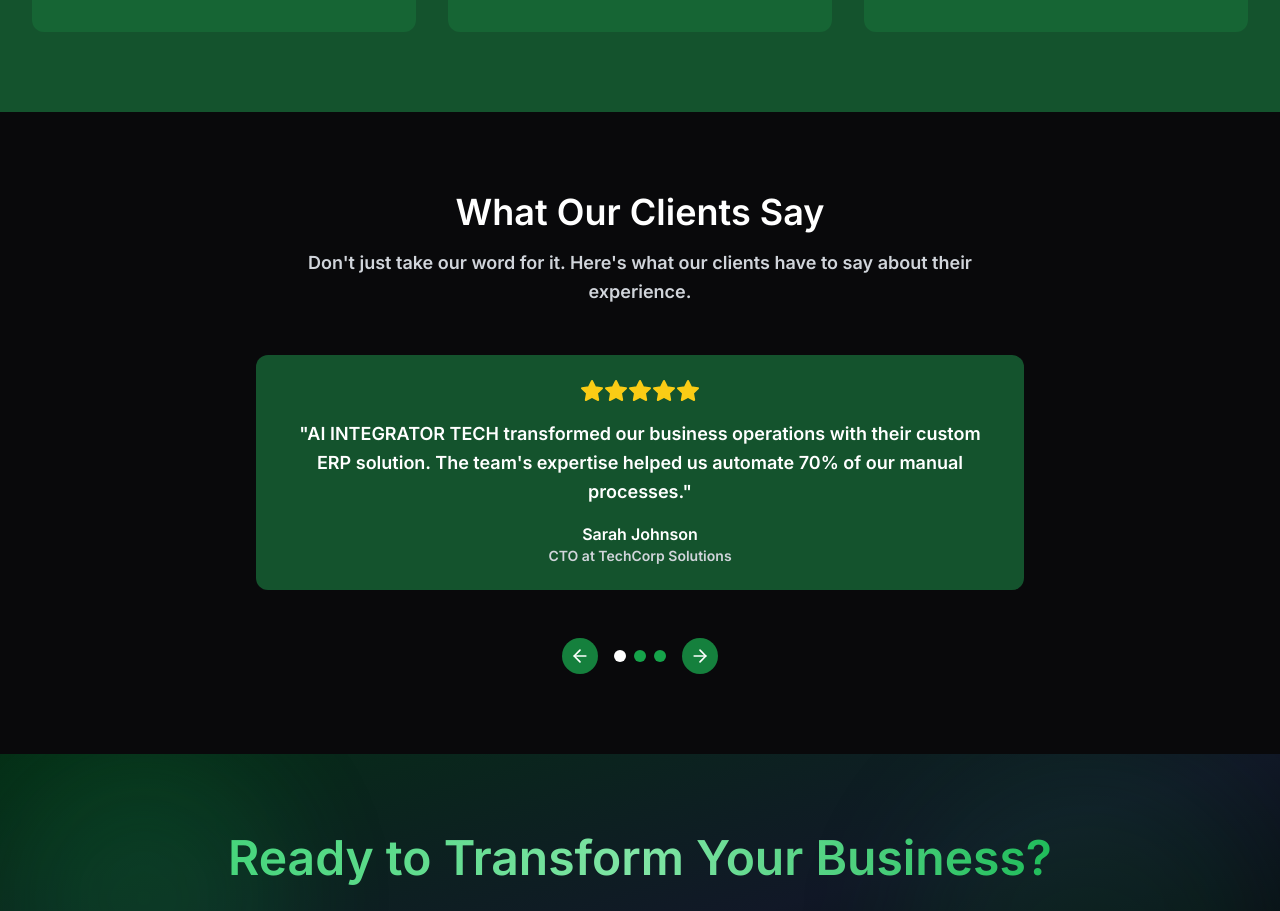
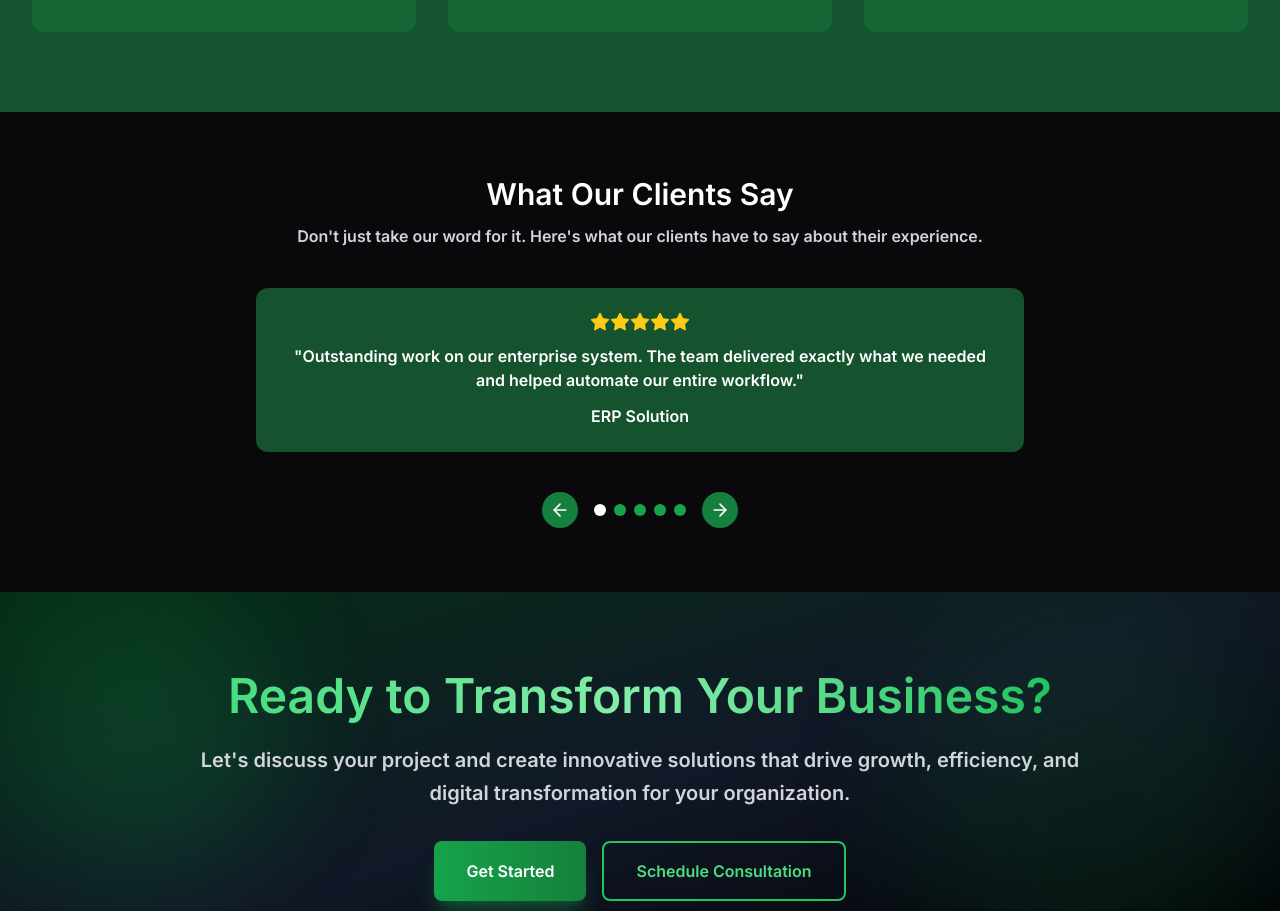
Before and after one commit to Nikitayadav4048/AIINTEGRATORTECH, a Next.js app: page / in a window 1280 px wide. Shown: the part 1869-2780 px from the top of the page. Built offline with nearby package versions, Linux system fonts and the light colour scheme.

Commit message:
Update testimonials, hero spacing, and address details

```diff
--- a/components/layout/footer.tsx
+++ b/components/layout/footer.tsx
@@ -113,7 +113,7 @@
                 <div className="flex items-start space-x-3">
                   <MapPin size={16} className="text-gray-400 mt-0.5" />
                   <div className="text-gray-400 text-sm">
-                    <div>31/1 LIG Square Indore</div>
+                    <div>31/1 LIG Square Indore Madhya Pradesh India</div>
                     <div className="mt-1">Head Quarter: 16/18 Mortie Stand, Canberra 2601, Australia</div>
                     <div className="mt-1">3, Perdana 6/17, Pandan, 55300, Kuala Lumpur, Malaysia</div>
                   </div>
--- a/components/sections/hero.tsx
+++ b/components/sections/hero.tsx
@@ -10,7 +10,7 @@
   const router = useRouter()
 
   return (
-    <section className="relative min-h-screen flex items-center justify-center overflow-hidden bg-gradient-to-br from-black via-green-900 to-gray-900 pt-32">
+    <section className="relative min-h-screen flex items-center justify-center overflow-hidden bg-gradient-to-br from-black via-green-900 to-gray-900 pt-20 sm:pt-32">
       {/* Animated Background */}
       <div className="absolute inset-0 z-0">
         <div className="absolute inset-0 bg-gradient-to-br from-black/80 via-green-800/30 to-gray-900/80"></div>
@@ -37,13 +37,13 @@
         </div>
       </div>
 
-      <div className="container mx-auto px-4 sm:px-6 lg:px-8 relative z-20">
+      <div className="container mx-auto px-6 sm:px-6 lg:px-8 relative z-20">
         <div className="text-center max-w-7xl mx-auto">
           <motion.div
             initial={{ opacity: 0, y: 50 }}
             animate={{ opacity: 1, y: 0 }}
             transition={{ duration: 1, delay: 0.3 }}
-            className="mb-8"
+            className="mb-6 sm:mb-8"
           >
             <h1 className="text-3xl sm:text-4xl md:text-5xl lg:text-6xl xl:text-7xl font-bold leading-tight text-white">
               Transform Your Business
@@ -58,7 +58,7 @@
             initial={{ opacity: 0, y: 30 }}
             animate={{ opacity: 1, y: 0 }}
             transition={{ duration: 1, delay: 0.6 }}
-            className="mb-12"
+            className="mb-8 sm:mb-12"
           >
             <p className="text-base sm:text-lg md:text-xl text-gray-300 leading-relaxed max-w-4xl mx-auto">
               We specialize in creating innovative technology solutions that drive business growth.
@@ -70,7 +70,7 @@
             initial={{ opacity: 0, y: 30 }}
             animate={{ opacity: 1, y: 0 }}
             transition={{ duration: 1, delay: 0.9 }}
-            className="flex flex-col sm:flex-row gap-4 justify-center mb-12"
+            className="flex flex-col sm:flex-row gap-3 sm:gap-4 justify-center mb-8 sm:mb-12"
           >
             <button
               onClick={() => router.push('/contact')}
@@ -90,7 +90,7 @@
             initial={{ opacity: 0, y: 30 }}
             animate={{ opacity: 1, y: 0 }}
             transition={{ duration: 1, delay: 1.2 }}
-            className="grid grid-cols-2 md:grid-cols-4 gap-4 md:gap-8 max-w-4xl mx-auto"
+            className="grid grid-cols-2 md:grid-cols-4 gap-6 sm:gap-4 md:gap-8 max-w-4xl mx-auto"
           >
             <div className="text-center">
               <div className="text-2xl md:text-3xl font-bold text-white mb-1">50+</div>
--- a/components/sections/testimonials.tsx
+++ b/components/sections/testimonials.tsx
@@ -7,27 +7,33 @@
 const testimonials = [
   {
     id: 1,
-    name: "Sarah Johnson",
-    role: "CTO",
-    company: "TechCorp Solutions",
+    project: "ERP Solution",
     rating: 5,
-    content: "AI INTEGRATOR TECH transformed our business operations with their custom ERP solution. The team's expertise helped us automate 70% of our manual processes.",
+    content: "Outstanding work on our enterprise system. The team delivered exactly what we needed and helped automate our entire workflow.",
   },
   {
     id: 2,
-    name: "Michael Chen",
-    role: "Founder & CEO",
-    company: "InnovateLab",
+    project: "E-commerce Platform",
     rating: 5,
-    content: "Working with AI INTEGRATOR TECH was a game-changer for our startup. They built a scalable web platform that helped us secure Series A funding.",
+    content: "Professional development team that understood our requirements perfectly. The platform they built increased our sales by 60%.",
   },
   {
     id: 3,
-    name: "Emily Rodriguez",
-    role: "Operations Director",
-    company: "Global Retail Inc",
+    project: "Mobile App Development",
     rating: 5,
-    content: "The CRM solution they developed revolutionized our customer management. Sales increased by 40% within the first quarter.",
+    content: "Excellent mobile app with great user experience. The team was responsive and delivered on time with quality results.",
+  },
+  {
+    id: 4,
+    project: "CRM System",
+    rating: 5,
+    content: "Game-changing CRM solution that streamlined our customer management. Highly recommend their expertise and professionalism.",
+  },
+  {
+    id: 5,
+    project: "Web Development",
+    rating: 5,
+    content: "Modern, responsive website that perfectly represents our brand. The team's attention to detail was impressive throughout.",
   }
 ]
 
@@ -43,19 +49,19 @@
   }
 
   return (
-    <section className="py-12 md:py-20 bg-black">
-      <div className="container mx-auto px-4 sm:px-6 lg:px-8">
+    <section className="py-8 md:py-16 bg-black">
+      <div className="container mx-auto px-6 sm:px-6 lg:px-8">
         <motion.div
           initial={{ opacity: 0, y: 30 }}
           whileInView={{ opacity: 1, y: 0 }}
           transition={{ duration: 0.6 }}
           viewport={{ once: true }}
-          className="text-center max-w-3xl mx-auto mb-8 md:mb-12"
+          className="text-center max-w-3xl mx-auto mb-6 md:mb-10"
         >
-          <h2 className="text-2xl sm:text-3xl lg:text-4xl font-semibold text-white mb-4">
+          <h2 className="text-xl sm:text-2xl lg:text-3xl font-semibold text-white mb-3">
             What Our Clients Say
           </h2>
-          <p className="text-lg text-gray-300 leading-relaxed">
+          <p className="text-sm md:text-base text-gray-300 leading-relaxed">
             Don't just take our word for it. Here's what our clients have to say about their experience.
           </p>
         </motion.div>
@@ -65,25 +71,22 @@
           initial={{ opacity: 0, x: 50 }}
           animate={{ opacity: 1, x: 0 }}
           transition={{ duration: 0.5 }}
-          className="max-w-3xl mx-auto mb-8 md:mb-12"
+          className="max-w-3xl mx-auto mb-6 md:mb-10"
         >
           <div className="bg-green-900 p-4 md:p-6 rounded-xl text-center">
-            <div className="flex justify-center mb-4">
+            <div className="flex justify-center mb-3">
               {[...Array(testimonials[currentIndex].rating)].map((_, i) => (
-                <Star key={i} className="w-6 h-6 text-yellow-400 fill-current" />
+                <Star key={i} className="w-5 h-5 text-yellow-400 fill-current" />
               ))}
             </div>
-            <p className="text-lg text-white mb-4 leading-relaxed">
+            <p className="text-sm md:text-base text-white mb-3 leading-relaxed">
               "{testimonials[currentIndex].content}"
             </p>
             <div className="flex items-center justify-center">
               <div>
-                <h4 className="text-base font-semibold text-white">
-                  {testimonials[currentIndex].name}
+                <h4 className="text-sm md:text-base font-semibold text-white">
+                  {testimonials[currentIndex].project}
                 </h4>
-                <p className="text-sm text-gray-300">
-                  {testimonials[currentIndex].role} at {testimonials[currentIndex].company}
-                </p>
               </div>
             </div>
           </div>
```
